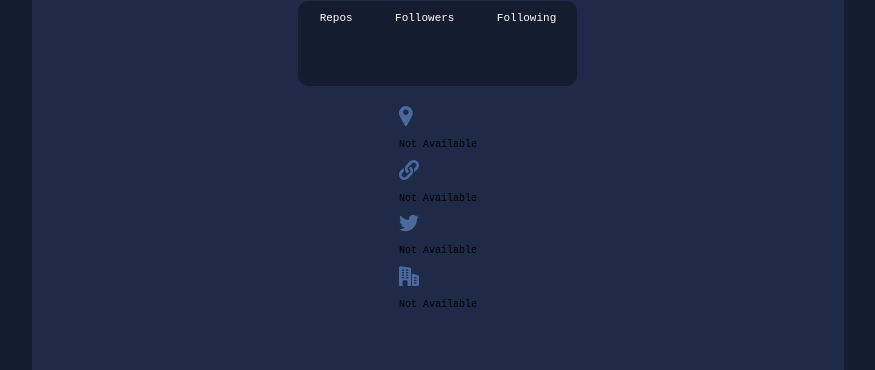
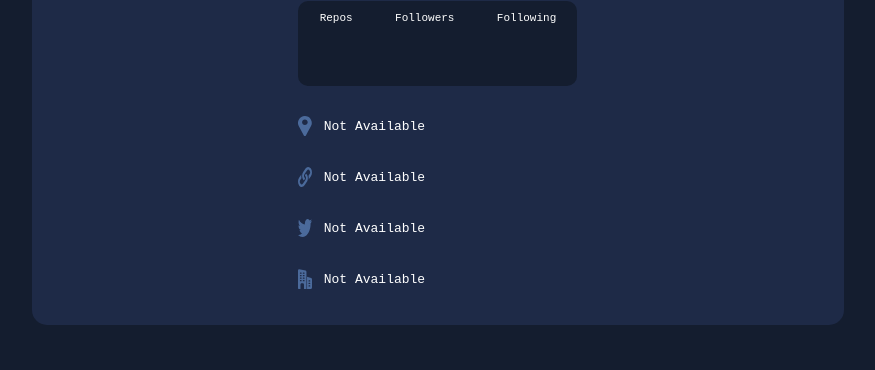
Before and after one commit to marriamdd/github-user-search-app, a React (Vite) app: page / in a window 1280 px wide. Shown: the part 351-721 px from the top of the page, without its empty margins (202-1077 px from the left). Built offline with nearby package versions, Linux system fonts and the light colour scheme; no server answers.

Commit message:
add styles for additional info

```diff
--- a/src/App.tsx
+++ b/src/App.tsx
@@ -35,7 +35,7 @@ function App() {
   });
 
   const [inputValue, setInputValue] = useState<string>("marriamdd");
-  console.log(userInfo);
+
   useEffect(() => {
     GetUserInfo();
   }, []);
@@ -46,7 +46,7 @@ function App() {
       );
       if (response.ok) {
         const responseData = await response.json();
-        console.log(responseData);
+
         setUserInfo({
           name: responseData.name,
           login: responseData.login,
--- a/src/components/SearchBar.tsx
+++ b/src/components/SearchBar.tsx
@@ -6,7 +6,6 @@ export default function SearchBar({ setInputValue, inputValue, GetUserInfo }) {
     setInputValue(event.target.value);
   };
   const handleSearchButton = () => {
-    console.log(inputValue);
     GetUserInfo();
   };
 
--- a/src/components/userInfo/AdditionalInfo.tsx
+++ b/src/components/userInfo/AdditionalInfo.tsx
@@ -1,6 +1,7 @@
+import styled from "styled-components";
 export default function AdditionalInfo({ userInfo }) {
   return (
-    <div>
+    <AdditionalInfoDiv>
       <div>
         <img src="/assets/icon-location.svg" alt="icon-location" />
         <p>{userInfo.location ? userInfo.location : "Not Available"}</p>
@@ -21,6 +22,30 @@ export default function AdditionalInfo({ userInfo }) {
         <img src="/assets/icon-company.svg" alt="icon-company" />
         <p>{userInfo.company ? userInfo.company : "Not Available"}</p>
       </div>
-    </div>
+    </AdditionalInfoDiv>
   );
 }
+const AdditionalInfoDiv = styled.div`
+  display: flex;
+  flex-direction: column;
+  gap: 1rem;
+  width: 28rem;
+
+  & > div {
+    display: flex;
+    gap: 1.2rem;
+    align-items: center;
+    & > p {
+      color: #fff;
+
+      font-size: 13px;
+      font-style: normal;
+      font-weight: 400;
+      line-height: normal;
+    }
+    & > img {
+      width: 13.753px;
+      height: 2rem;
+    }
+  }
+`;
--- a/src/components/userInfo/UserHeaderInfo.tsx
+++ b/src/components/userInfo/UserHeaderInfo.tsx
@@ -1,11 +1,6 @@
 import styled from "styled-components";
-interface IUserInfo {
-  name: string;
-  login: string;
-  avatar_url: string;
-  created_at: "";
-}
-export default function UserHeaderInfo({ userInfo }: IUserInfo) {
+
+export default function UserHeaderInfo({ userInfo }) {
   return (
     <UserInfoHeaderContainer>
       <img src={userInfo.avatar_url} alt="" />
--- a/src/components/userInfo/UserInfoMain.tsx
+++ b/src/components/userInfo/UserInfoMain.tsx
@@ -19,7 +19,6 @@ export default function UserInfoMain({ userInfo }) {
 }
 
 const UserInfoMainContainer = styled.div`
-  height: 517px;
   border-radius: 15px;
   background: #1e2a47;
   padding: 2.5rem 2rem;
```
